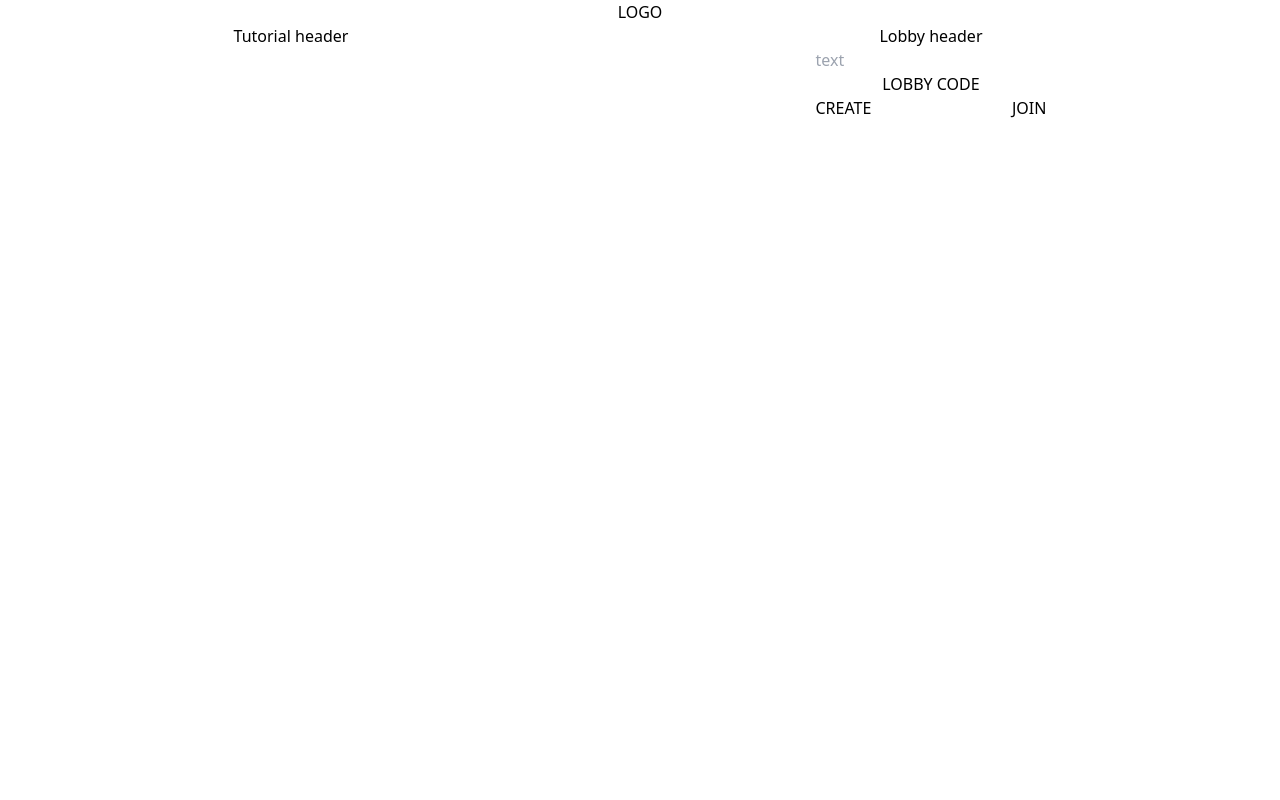
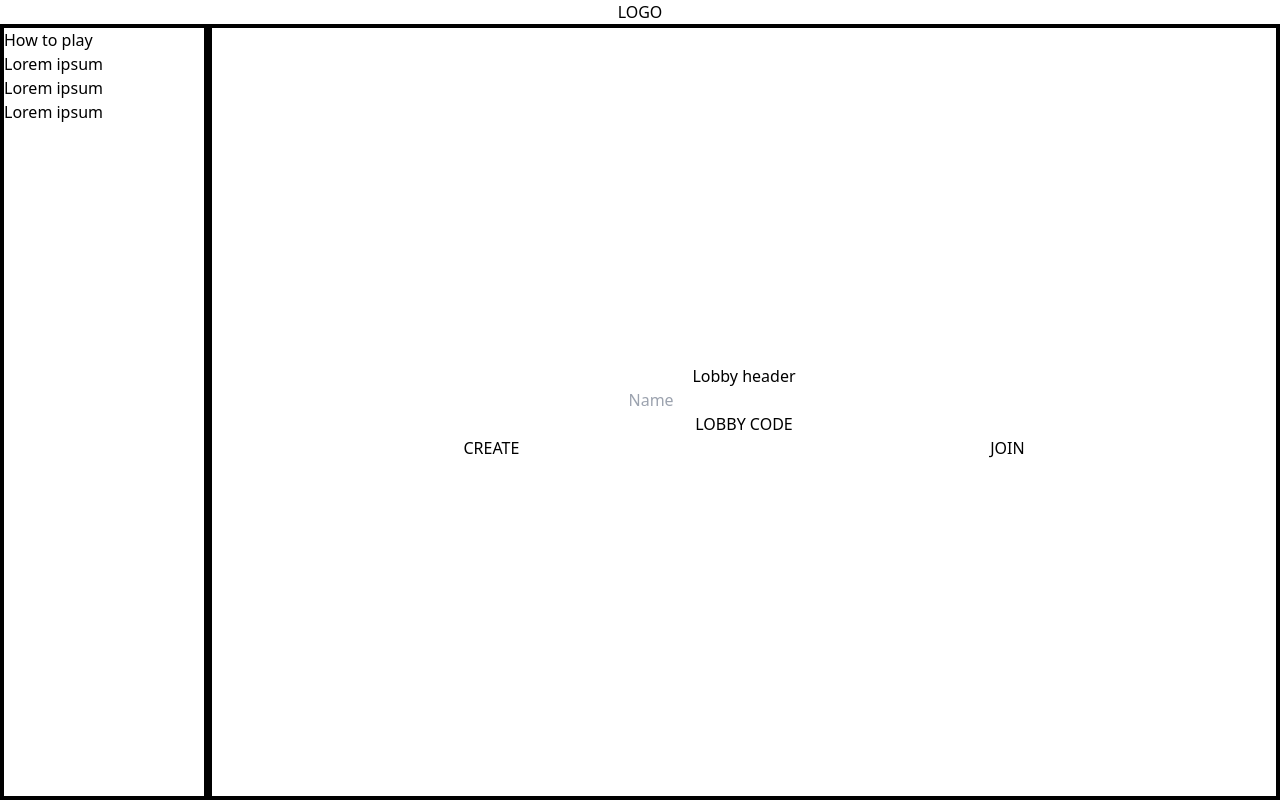
Before and after one commit to bhwk/Quip, a SvelteKit app: page / in a window 1280 px wide. Built offline with nearby package versions, Linux system fonts and the light colour scheme.

Commit message:
Update styling

```diff
--- a/src/routes/+page.svelte
+++ b/src/routes/+page.svelte
@@ -1,14 +1,19 @@
 <div class="flex flex-1 flex-col h-screen">
     <logo class="self-center">LOGO</logo>
-    <div id='lobbyContainer' class="flex flex-1 justify-around">
-        <div>
-            <h1>Tutorial header </h1>
+    <div id='lobbyContainer' class="flex flex-1 justify-center">
+        <div class="border-4 border-black w-52">
+            <h1>How to play </h1>
+            <ul>
+                <li>Lorem ipsum</li>
+                <li>Lorem ipsum</li>
+                <li>Lorem ipsum</li>
+            </ul>
         </div>
-        <div class="flex flex-col text-center">
+        <div class="flex flex-col flex-1 justify-center text-center border-black border-4 p-4 box-border">
             <h1>Lobby header</h1>
-            <input type="text" placeholder="text">
-            <span>LOBBY CODE</span>
-            <div class="flex justify-between">
+            <input class="max-w-fit mx-auto" type="text" placeholder="Name">
+            <l>LOBBY CODE</l>
+            <div class="flex justify-around">
                 <button>CREATE</button>
                 <button>JOIN</button>
             </div>
```
